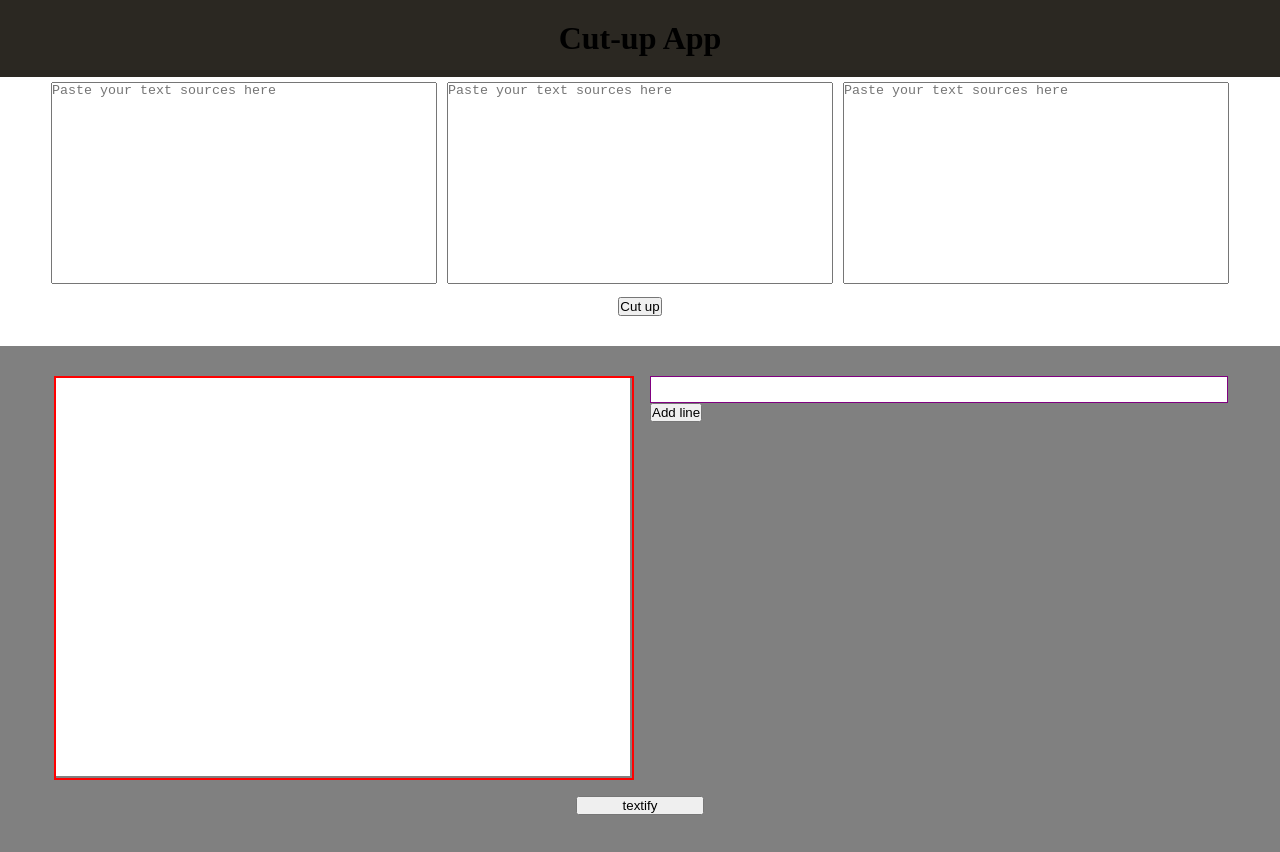
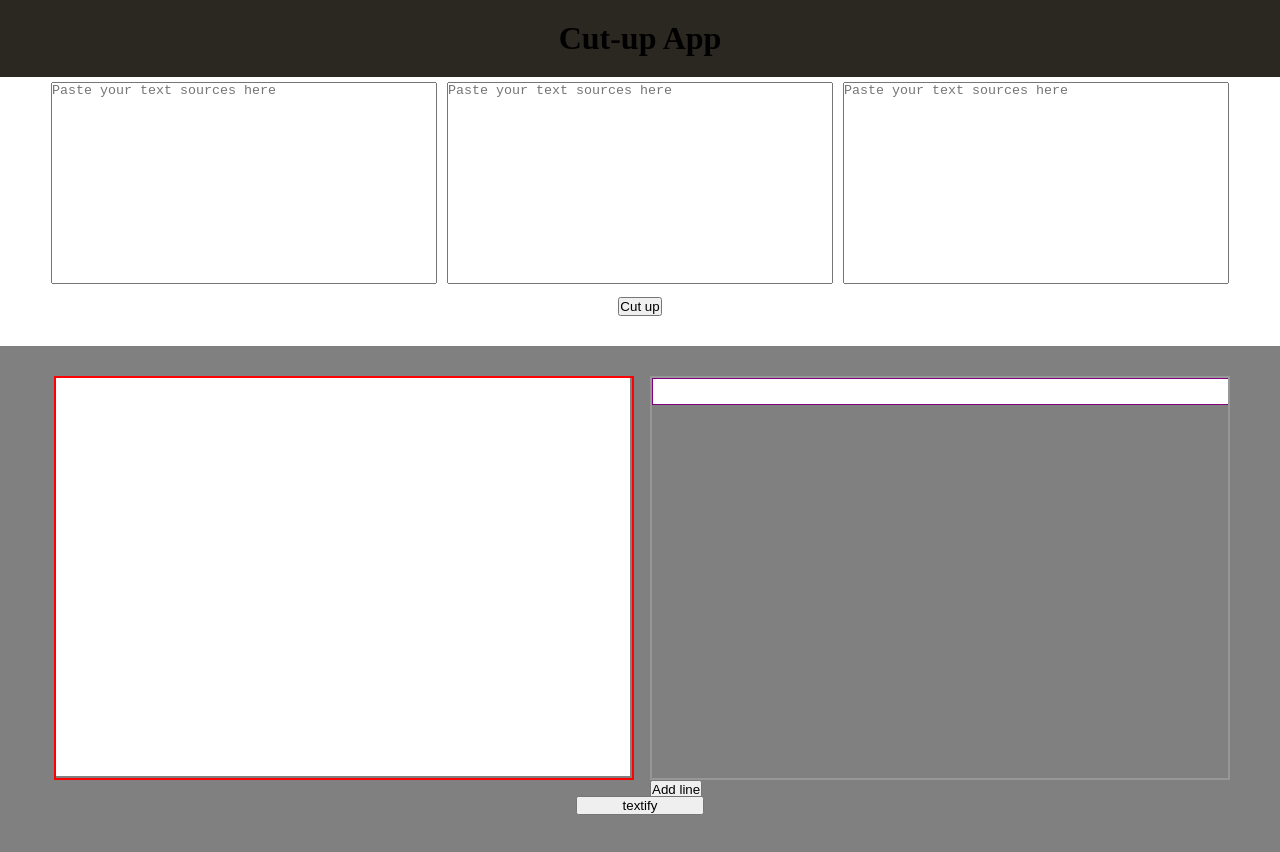
Before and after one commit to charlie-galb/cut-up, a React app: page / in a window 1280 px wide. Shown: the top 852 px of the page. Built offline with nearby package versions, Linux system fonts and the light colour scheme.

Commit message:
Update inner container name to lines-contianer

```diff
--- a/src/styles/components/wip.scss
+++ b/src/styles/components/wip.scss
@@ -4,12 +4,11 @@
     margin-left: 10px;
 }
 
-.wip-snippets {
-    border: solid blue 2px;
+.lines-container {
+    border: solid var(--standardGrey) 2px;
     display: flex;
     height: 400px;
     width: 100%;
-    flex-direction: row;
-    flex-wrap: wrap;
+    flex-direction: column;
     overflow: scroll;
 }
```
